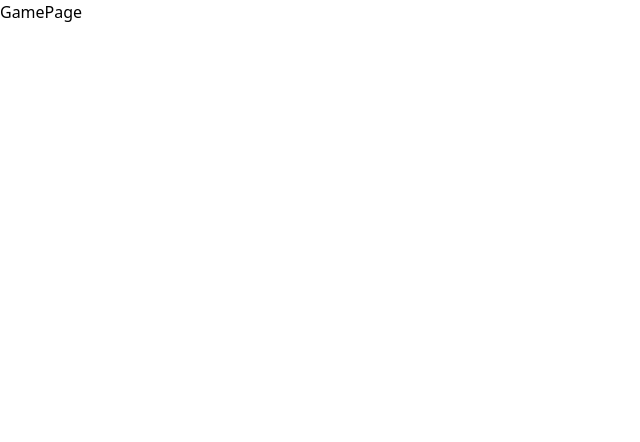
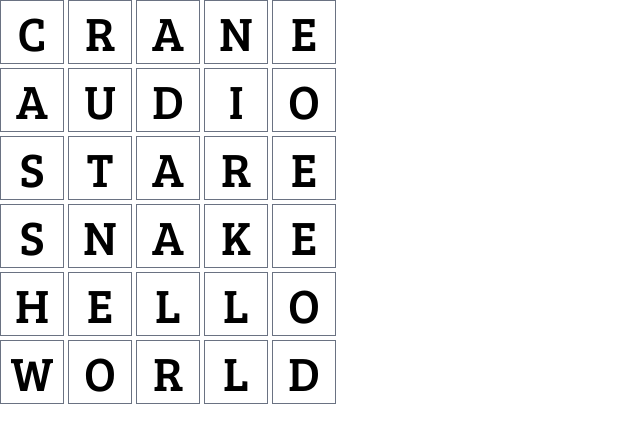
Before and after one commit to gabrieljamesbenedict/worduel-web, a Next.js app: page /game in a window 1280 px wide. Shown: the top 442 px of the page, without its empty margins (0-640 px from the left). Built offline with nearby package versions, Linux system fonts and the light colour scheme.

Commit message:
feat: add GameCell components

```diff
--- /dev/null
+++ b/src/app/components/GameComponents/GameCell.tsx
@@ -0,0 +1,15 @@
+import { breeSerif } from "@/app/fonts"
+
+type GameCellProps = {
+  letter: string
+}
+
+const GameCell = ({ letter }:GameCellProps) => {
+  return (
+    <div className="w-16 h-16 border border-gray-500 flex-none text-4xl flex justify-center items-center">
+      <h1 className={`${breeSerif.className} text-5xl`}>{letter}</h1>
+    </div>
+  )
+}
+
+export default GameCell
--- /dev/null
+++ b/src/app/components/GameComponents/GameCellGrid.tsx
@@ -0,0 +1,16 @@
+import GameCellRow from "./GameCellRow"
+
+const GameCellGrid = () => {
+  return (
+    <div className="flex flex-col gap-1">
+        <GameCellRow word={"CRANE"}/>
+        <GameCellRow word={"AUDIO"}/>
+        <GameCellRow word={"STARE"}/>
+        <GameCellRow word={"SNAKE"}/>
+        <GameCellRow word={"HELLO"}/>
+        <GameCellRow word={"WORLD"}/>
+    </div>
+  )
+}
+
+export default GameCellGrid
--- /dev/null
+++ b/src/app/components/GameComponents/GameCellRow.tsx
@@ -0,0 +1,19 @@
+import GameCell from "./GameCell"
+
+type GameCellRowProps = {
+  word: string
+}
+
+const GameCellRow = ({ word }:GameCellRowProps) => {
+  return (
+    <div className="flex gap-1">
+        <GameCell letter={word[0]}/>
+        <GameCell letter={word[1]}/>
+        <GameCell letter={word[2]}/>
+        <GameCell letter={word[3]}/>
+        <GameCell letter={word[4]}/>
+    </div>
+  )
+}
+
+export default GameCellRow
--- a/src/app/game/page.tsx
+++ b/src/app/game/page.tsx
@@ -1,6 +1,10 @@
+import GameCellGrid from "../components/GameComponents/GameCellGrid"
+
 const GamePage = () => {
   return (
-    <div>GamePage</div>
+    <div>
+      <GameCellGrid />
+    </div>
   )
 }
 
```
